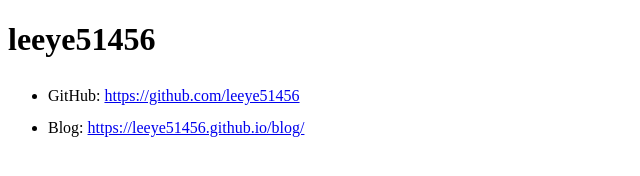
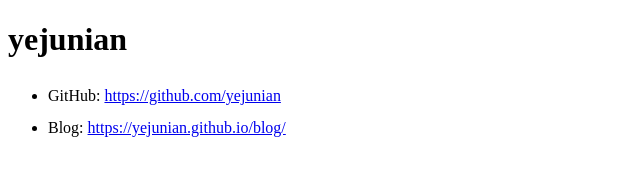
Before and after one commit to yejunian/yejunian.github.io, a plain HTML site: page index.html in a window 1280 px wide. Shown: the whole page, without its empty margins (0-640 px from the left). Drawn offline with Linux system fonts and the light colour scheme.

Commit message:
Change username

```diff
--- a/index.html
+++ b/index.html
@@ -3,15 +3,15 @@
 <head>
   <meta charset="utf-8">
   <meta name="viewport" content="width=device-width, initial-scale=1" />
-  <title>leeye51456</title>
+  <title>yejunian</title>
 </head>
 <body>
 
-<h1>leeye51456</h1>
+<h1>yejunian</h1>
 
 <ul style="line-height: 2em;">
-  <li>GitHub: <a href="https://github.com/leeye51456">https://github.com/leeye51456</a></li>
-  <li>Blog: <a href="https://leeye51456.github.io/blog/">https://leeye51456.github.io/blog/</a></li>
+  <li>GitHub: <a href="https://github.com/yejunian">https://github.com/yejunian</a></li>
+  <li>Blog: <a href="https://yejunian.github.io/blog/">https://yejunian.github.io/blog/</a></li>
 </ul>
 
 </body>
```
